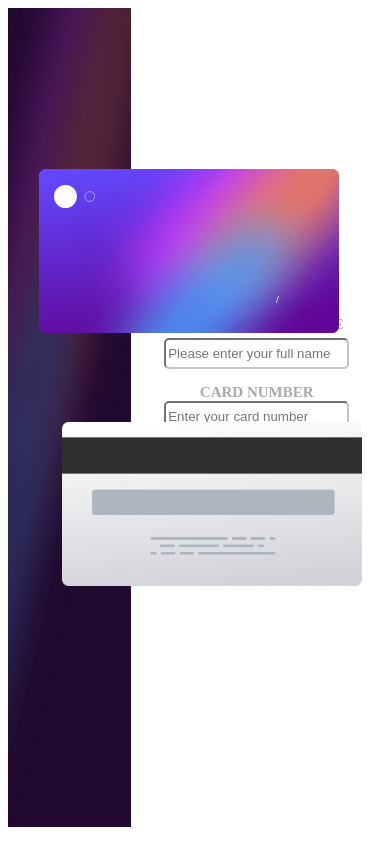
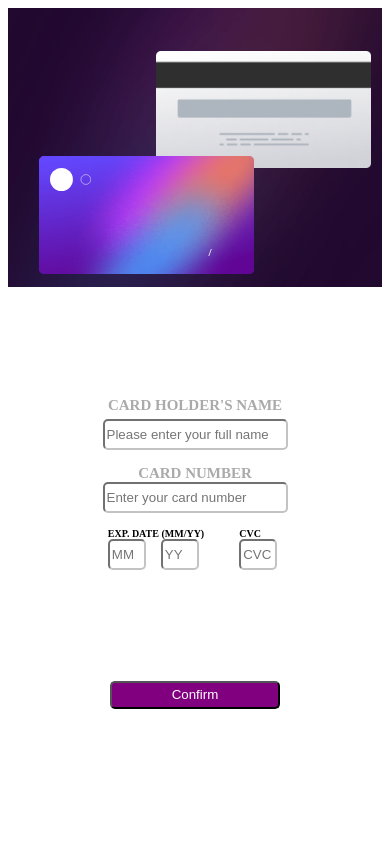
Before and after one commit to fc410/InteractiveCardDetails, a React (Create React App) app in the folder client/: page / in a window 390 px wide. Built offline with nearby package versions, Linux system fonts and the light colour scheme.

Commit message:
Media Queries
Added media queries to the app to make the app fully functional and accessible to mobile devices and tablets.

```diff
--- a/client/src/components/Format/index.css
+++ b/client/src/components/Format/index.css
@@ -39,7 +39,6 @@ input{
     justify-content: center;
     align-items: center;
     width: 100%;
-
 }
 .card-holder-name{
     margin-top: 5px;
@@ -119,3 +118,50 @@ input{
 .error{
     color: red;
 }
+
+@media screen and (max-width: 780px){
+    .back-card-alignment{
+        width: 200px;
+    }
+
+    .front-card-alignment{
+        width: 200px;
+    }
+}
+
+/* For smart phone devices */
+@media screen and (max-width: 480px) {
+    .main-content{
+        flex-direction: column;
+        height: 100vh;
+    }
+
+    .main-img{
+        content: url("../../images/bg-main-mobile.png");
+        width: 100%;
+        height: 33%;
+    }
+
+    .main-data{
+        display: flex;
+        flex-direction: column;
+        justify-content: center;
+        align-items: center;
+        height: 50vh;
+    }
+
+    .back-card-alignment{
+        width: 55%;
+        left: 40%;
+        top : 6%;
+    }
+
+    .front-card-alignment{
+        width: 55%;
+        left: 10%;
+        top:  18.5%
+    }
+    .form-data{
+        height: 50%;
+    }
+}
--- a/client/src/components/Format/index.js
+++ b/client/src/components/Format/index.js
@@ -107,6 +107,10 @@ const Format = () => {
         <div className="main-content">
             <img src={MainImg} alt='front card' className='main-img'/>
 
+            <div className='back-card-alignment'>
+                <BackCard cvc={cvc}/>
+            </div>
+
             <div className='front-card-alignment'>
                 <FrontCard
                     cardNum={cardNumber}
@@ -116,13 +120,9 @@ const Format = () => {
                 />
             </div>
 
-            <div className='back-card-alignment'>
-                <BackCard cvc={cvc}/>
-            </div>
-
             <form className='form-data'>
                 { !complete ?
-                    <div>
+                    <div className='main-data'>
                         <lable className='text'>
                             CARD HOLDER'S NAME
                             <input
@@ -208,7 +208,9 @@ const Format = () => {
                         </label>
                     </div>
                 </div></div> :
+                <div>
                     <SuccessFormat />
+                </div>
                 }
                 <button
                     className='button'
--- a/client/src/components/FrontCard/index.css
+++ b/client/src/components/FrontCard/index.css
@@ -24,6 +24,7 @@
 .exp-date{
     color: white;
     position: absolute;
+    font-size: 15px;
     top: 75%;
     left: 79%;
 }
@@ -31,6 +32,32 @@
 .name{
     color: white;
     position: absolute;
+    font-size: 15px;
     top: 75%;
     left: 5%;
 }
+
+@media screen and (max-width: 780px) {
+    .number{
+        font-size: 15px;
+    }
+
+    .name{
+        font-size: 11px;
+    }
+    .exp-date{
+        font-size: 11px;
+    }
+}
+
+@media screen and (max-width: 480px){
+    .number{
+        font-size: 18px;
+    }
+}
+
+@media screen and (max-width: 390px){
+    .number{
+        font-size: 14px;
+    }
+}
```
Also changed, not shown: client/src/images/bg-main-mobile.png (added).
